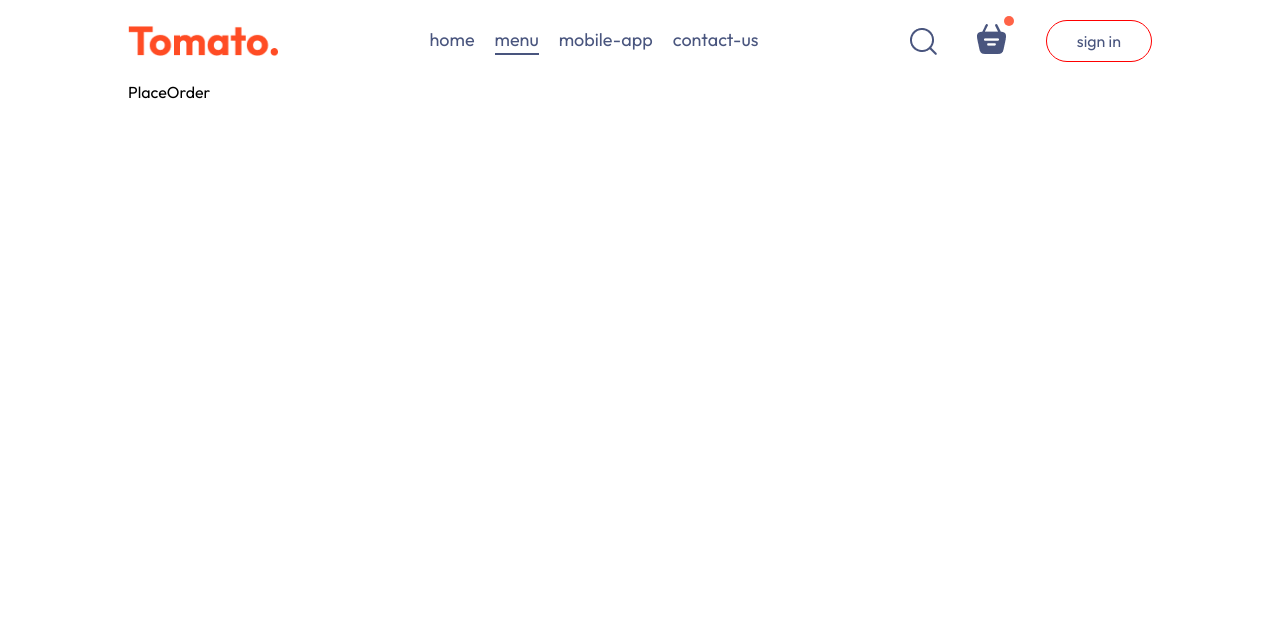
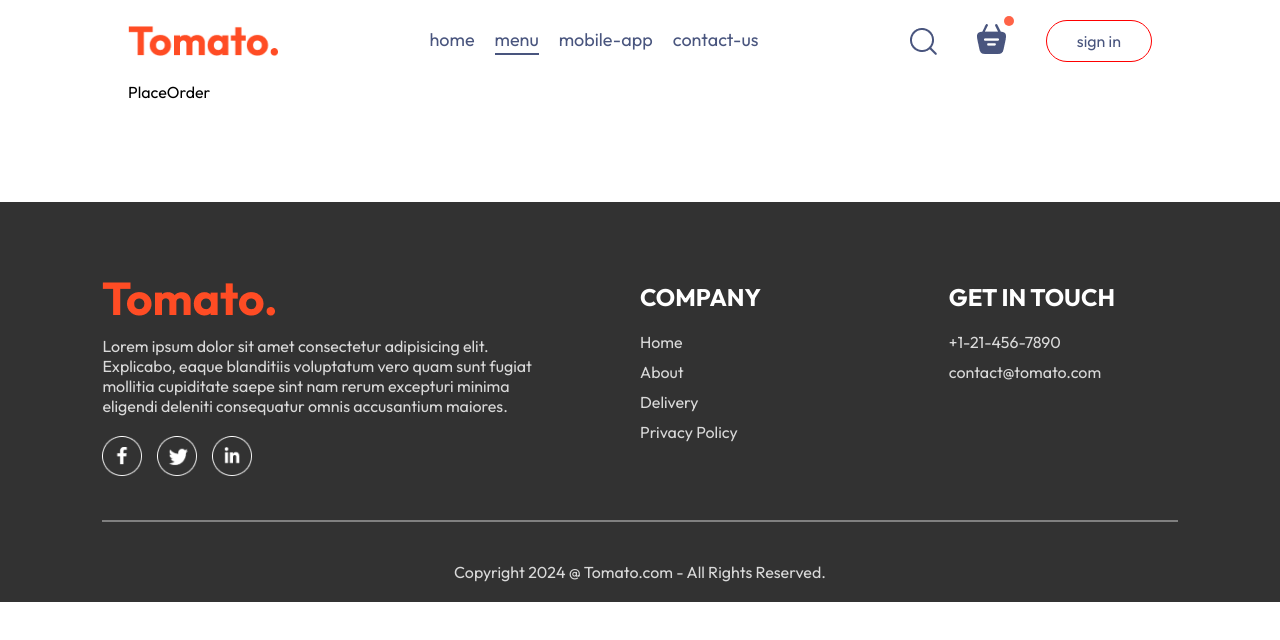
Before and after one commit to VedantShreeyansh/Food-Delivery-Frontend, a React (Vite) app: page /order in a window 1280 px wide. Shown: the top 640 px of the page. Built offline with nearby package versions, Linux system fonts and the light colour scheme.

Commit message:
Added Footer

```diff
--- a/src/App.jsx
+++ b/src/App.jsx
@@ -3,9 +3,11 @@ import PlaceOrder from "./pages/PlaceOrder/PlaceOrder";
 import { Routes, Route } from "react-router-dom";
 import Cart from "./pages/Cart/Cart";
 import Home from "./pages/Home/Home";
+import Footer from "./components/Footer/Footer";
 
 const App = () => {
   return (
+  <>
     <div className="app">
       <Navbar />
       <Routes>
@@ -14,6 +16,8 @@ const App = () => {
         <Route path="/order" element={<PlaceOrder />} />
       </Routes>
     </div>
+    <Footer />
+  </>
   );
 };
 
--- /dev/null
+++ b/src/components/AppDownload/AppDownload.jsx
@@ -0,0 +1,16 @@
+import './AppDownload.css';
+import { assets } from '../../assets/assets';
+
+const AppDownload = () => {
+  return (
+    <div className="app-download" id="app-download">
+         <p>For Better Experience Download <br />Tomato App</p>
+         <div className="app-download-platforms">
+            <img src={assets.play_store} alt="" />
+            <img src={assets.app_store} alt="" />
+         </div>
+    </div>
+  )
+}
+
+export default AppDownload
--- a/src/components/FoodDisplay/FoodDisplay.jsx
+++ b/src/components/FoodDisplay/FoodDisplay.jsx
@@ -13,7 +13,10 @@ const FoodDisplay = ({category}) => {
         <h2>Top dishes near you</h2>
         <div className="food-display-list">
           {food_list.map((item,index)=>{
-              return <FoodItem key={index} id={item._id} name={item.name} description={item.description} price={item.price} image={item.image}/>
+             {console.log(category,item.category);}
+              if (category==="All" || category===item.category){
+                 return <FoodItem key={index} id={item._id} name={item.name} description={item.description} price={item.price} image={item.image}/>
+              }
           })}
         </div>
     </div>
--- a/src/components/FoodItem/FoodItem.css
+++ b/src/components/FoodItem/FoodItem.css
@@ -15,3 +15,58 @@
 .food-item-info{
     padding: 20px;
 }
+
+.food-item-name-rating{
+    display: flex;
+    justify-content: space-between;
+    align-items: center;
+    margin-bottom: 10px;
+}
+
+.food-item-name-rating p{
+    font-size: 20px;
+    font-weight: 500;
+}
+
+.font-item-name-rating img{
+    width: 70px;
+}
+
+.food-item-desc{
+    color: #676767;
+    font-size: 12px;
+}
+
+.food-item-price{
+    color: tomato;
+    font-size: 22px;
+    font-weight: 500;
+    margin: 10px 0px;
+}
+
+.food-item-img-container{
+    position: relative;
+}
+
+.food-item-img-container .add{
+    width: 35px;
+    position: absolute;
+    bottom: 15px;
+    right: 15px;
+    cursor: pointer;
+    border-radius: 50%;
+}
+.food-item-counter{
+    position: absolute;
+    bottom: 15px;
+    right: 15px;
+    display: flex;
+    align-items: center;
+    gap: 10px;
+    padding: 6px;
+    border-radius: 50px;
+    background-color: white;
+}
+.food-item-counter img{
+    width: 30px;
+}
--- a/src/components/FoodItem/FoodItem.jsx
+++ b/src/components/FoodItem/FoodItem.jsx
@@ -1,12 +1,39 @@
-import React from 'react'
-import './FoodItem.css';
-import { assets } from '../../assets/assets';
+import { useState } from "react";
+import { useContext } from "react";
+import "./FoodItem.css";
+import { assets } from "../../assets/assets";
+import { StoreContext } from "../../context/StoreContext";
 
-const FoodItem = ({id,name,price,description,image}) => {
+const FoodItem = ({ id, name, price, description, image }) => {
+  const [itemCount, setItemCount] = useState(0);
+  const { cartItems, addToCart, removeFromCart } = useContext(StoreContext);
+
   return (
     <div className="food-item">
       <div className="food-item-img-container">
         <img className="food-item-image" src={image} alt="" />
+        {!cartItems[id] ? (
+          <img
+            className="add"
+            onClick={() => addToCart(id)}
+            src={assets.add_icon_white}
+            alt=""
+          />
+        ) : (
+          <div className="food-item-counter">
+            <img
+              onClick={() => removeFromCart(id)}
+              src={assets.remove_icon_red}
+              alt=""
+            />
+            <p>{cartItems[id]}</p>
+            <img
+              onClick={() => addToCart(id)}
+              src={assets.add_icon_green}
+              alt=""
+            />
+          </div>
+        )}
       </div>
       <div className="food-item-info">
         <div className="food-item-name-rating">
@@ -14,10 +41,10 @@ const FoodItem = ({id,name,price,description,image}) => {
           <img src={assets.rating_starts} alt="" />
         </div>
         <p className="food-item-desc">{description}</p>
-            <p className="food-item-price">{price}</p>
+        <p className="food-item-price">${price}</p>
       </div>
     </div>
-  )
-}
+  );
+};
 
-export default FoodItem
+export default FoodItem;
--- /dev/null
+++ b/src/components/Footer/Footer.css
@@ -0,0 +1,42 @@
+.footer{
+    color: #d9d9d9;
+    background-color: #323232;
+    display: flex;
+    flex-direction: column;
+    align-items: center;
+    gap: 20px;
+    padding: 20px 8vw;
+    padding-top: 80px;
+    margin-top: 100px;
+}
+.footer-content{
+    width: 100%;
+    display: grid;
+    grid-template-columns: 2fr 1fr 1fr;
+    gap: 80px;
+}
+.footer-content-left, .footer-content-right, .footer-content-center{
+    display: flex;
+    flex-direction: column;
+    align-items: start;
+    gap: 20px;
+}
+.footer-content-left li, .footer-content-right li, .footer-content-center li{
+    list-style: none;
+    margin-bottom: 10px;
+    cursor: pointer;
+}
+.footer-content-right h2, .footer-content-center h2{
+    color: white;
+}
+.footer-social-icons img{
+    width: 40px;
+    margin-right: 15px;
+}
+.footer hr{
+    width: 100%;
+    height: 2px;
+    margin: 20px 0px;
+    background-color: grey;
+    border: none;
+}
--- /dev/null
+++ b/src/components/Footer/Footer.jsx
@@ -0,0 +1,41 @@
+import React from 'react';
+import './Footer.css';
+import { assets } from '../../assets/assets';
+
+const Footer = () => {
+  return (
+    <div className="footer" id="footer">
+      <div className="footer-content">
+         <div className="footer-content-left">
+            <img src={assets.logo} alt="" />
+            <p>Lorem ipsum dolor sit amet consectetur adipisicing elit. Explicabo, eaque blanditiis voluptatum vero quam sunt fugiat mollitia cupiditate saepe sint nam rerum excepturi minima eligendi deleniti consequatur omnis accusantium maiores.</p>
+            <div className="footer-social-icons">
+                <img src={assets.facebook_icon} alt="" />
+                <img src={assets.twitter_icon} alt="" />
+                <img src={assets.linkedin_icon} alt="" />
+            </div>
+         </div>
+        <div className="footer-content-center">
+            <h2>COMPANY</h2>
+            <ul>
+                <li>Home</li>
+                <li>About</li>
+                <li>Delivery</li>
+                <li>Privacy Policy</li>
+            </ul>
+         </div>
+         <div className="footer-content-right">
+             <h2>GET IN TOUCH</h2>
+             <ul>
+                <li>+1-21-456-7890</li>
+                <li>contact@tomato.com</li>
+             </ul>
+         </div>
+      </div>
+      <hr />
+      <p className="footer-copyright">Copyright 2024 @ Tomato.com - All Rights Reserved.</p>
+    </div>
+  )
+}
+
+export default Footer
--- a/src/context/StoreContext.jsx
+++ b/src/context/StoreContext.jsx
@@ -1,11 +1,33 @@
-import { createContext } from "react";
+import { createContext, useState, useEffect } from "react";
 import { food_list } from "../assets/assets";
 
 export const StoreContext = createContext(null);
 
 const StoreContextProvider = (props) => {
+  const [cartItems, setCartItems] = useState({});
+
+  const addToCart = (itemId) => {
+    if (!cartItems[itemId]) {
+      setCartItems((prev) => ({ ...prev, [itemId]: 1 }));
+    } else {
+      setCartItems((prev) => ({ ...prev, [itemId]: prev[itemId] + 1 }));
+    }
+  };
+
+  const removeFromCart = (itemId) => {
+    setCartItems((prev) => ({ ...prev, [itemId]: prev[itemId] - 1 }));
+  };
+
+  useEffect(() => {
+    console.log(cartItems);
+  }, [cartItems]);
+
   const contextValue = {
     food_list,
+    cartItems,
+    setCartItems,
+    addToCart,
+    removeFromCart,
   };
   return (
     <StoreContext.Provider value={contextValue}>
--- a/src/pages/Home/Home.jsx
+++ b/src/pages/Home/Home.jsx
@@ -3,6 +3,7 @@ import './Home.css';
 import Header from '../../components/Header/Header';
 import ExploreMenu from '../../components/ExploreMenu/ExploreMenu';
 import FoodDisplay from '../../components/FoodDisplay/FoodDisplay';
+import AppDownload from '../../components/AppDownload/AppDownload';
 
 const Home = () => {
   const [category, setCategory] = useState("All");
@@ -12,6 +13,7 @@ const Home = () => {
       <Header />
       <ExploreMenu category={category} setCategory={setCategory}/>
       <FoodDisplay category={category}/>
+      <AppDownload />
     </div>
   )
 }
```
Also changed, not shown: src/components/Header/Header.jsx (+10 -6 lines), src/components/AppDownload/AppDownload.css (added). Lines whose indentation alone changed are shown as unchanged.
